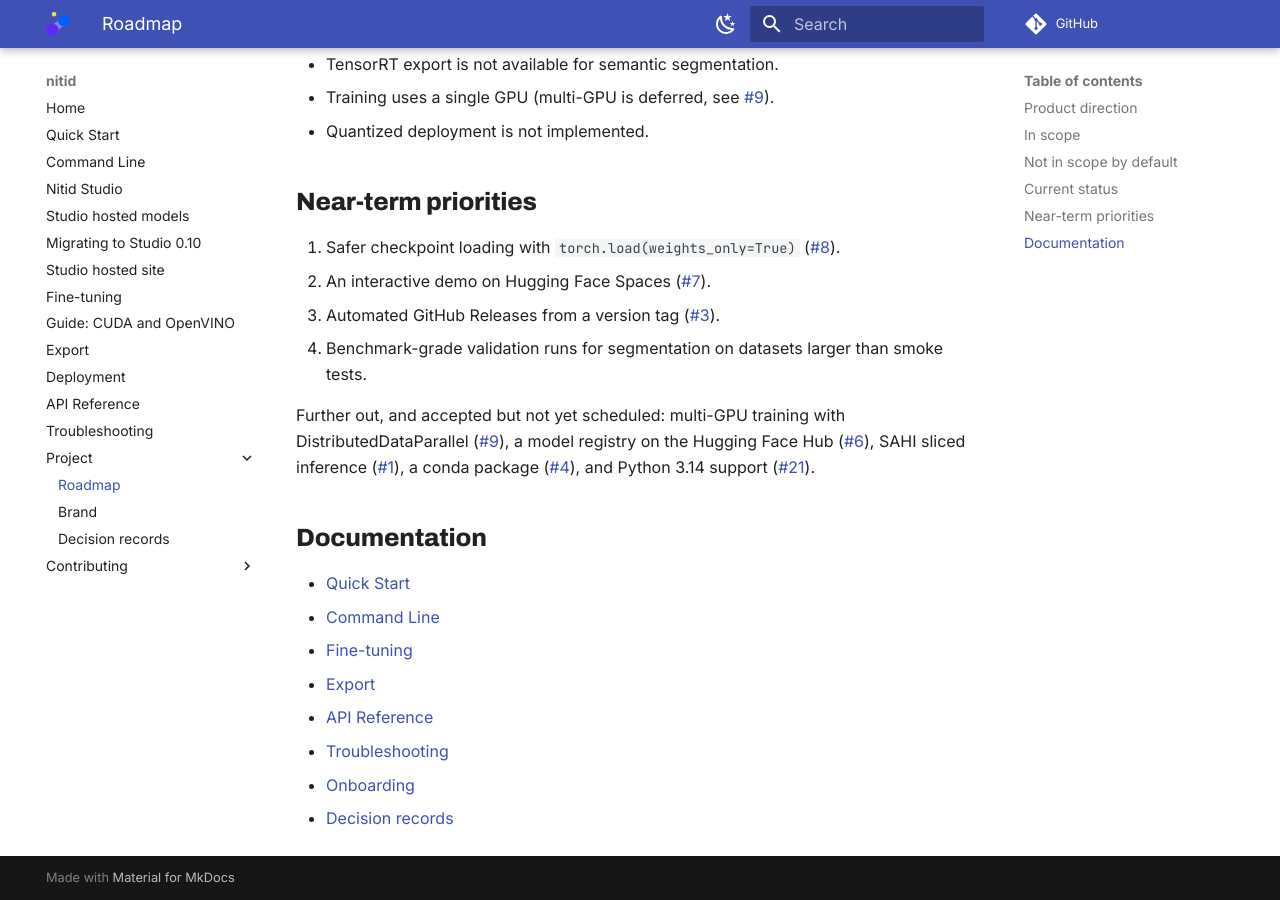
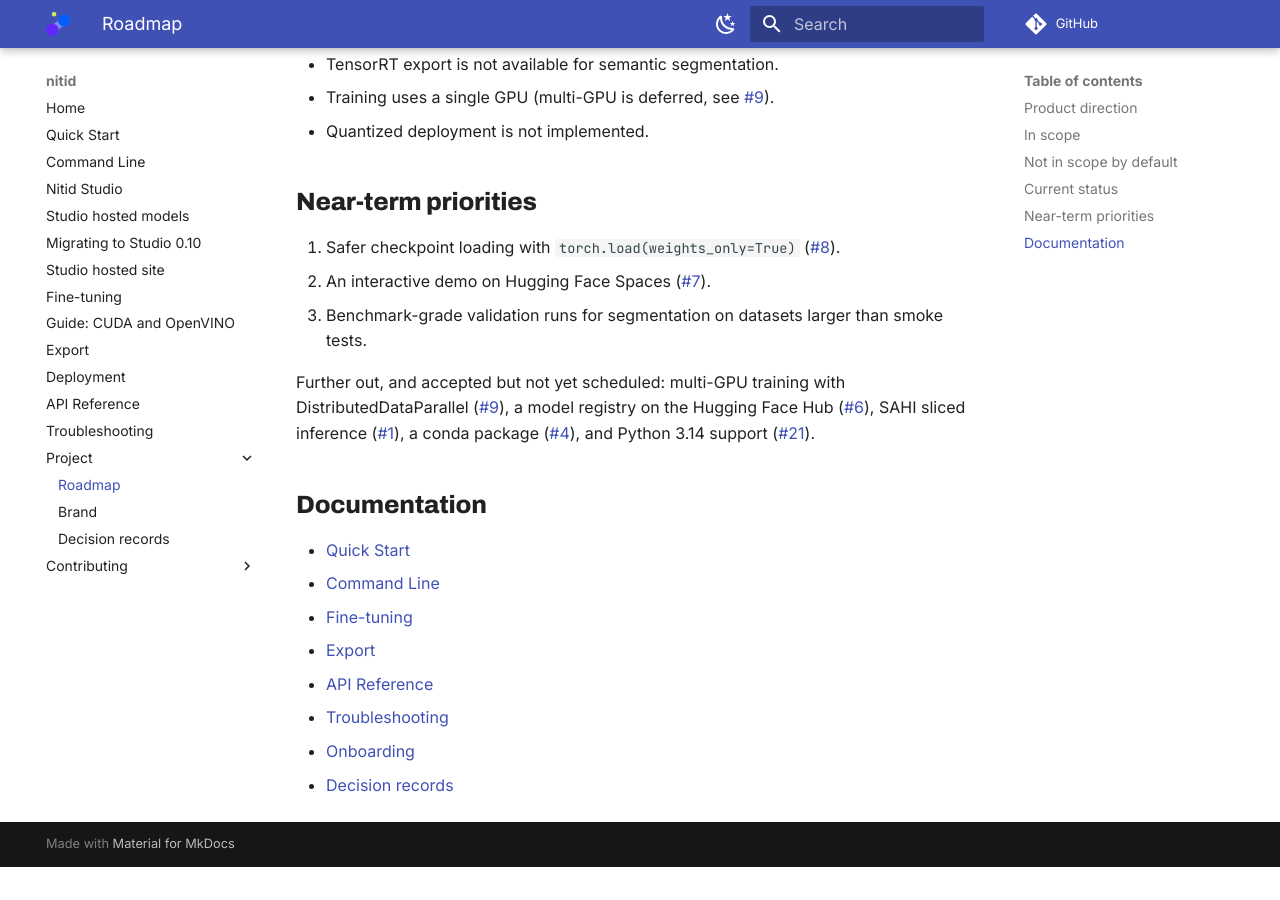
Before and after one commit to Nitidio/nitid, an MkDocs documentation site: the page built from docs/roadmap.md, in a window 1280 px wide and 900 px high, scrolled down 2368 px. Built offline with MkDocs 1.6.1 and Material for MkDocs 9.7.7, drawn with Linux system fonts in a browser that asks for light colours; comment, search, counter and statistics services are not loaded; after the commit the page ends 3235 px from its top, so only the background shows below that.

Commit message:
docs(roadmap): drop #3 from near-term priorities (done in 0.9.x, closed) (#64)
The scheduled Roadmap links check was failing because #3 is closed.


Claude-Session: https://claude.ai/code/session_016gyCsVrKFXU58HcWRPRNVp

Co-authored-by: Claude <noreply@anthropic.com>

```diff
--- a/docs/roadmap.md
+++ b/docs/roadmap.md
@@ -95,9 +95,7 @@ Known gaps:
    ([#8](https://github.com/Nitidio/nitid/issues/8)).
 2. An interactive demo on Hugging Face Spaces
    ([#7](https://github.com/Nitidio/nitid/issues/7)).
-3. Automated GitHub Releases from a version tag
-   ([#3](https://github.com/Nitidio/nitid/issues/3)).
-4. Benchmark-grade validation runs for segmentation on datasets larger than
+3. Benchmark-grade validation runs for segmentation on datasets larger than
    smoke tests.
 
 Further out, and accepted but not yet scheduled: multi-GPU training with
```
